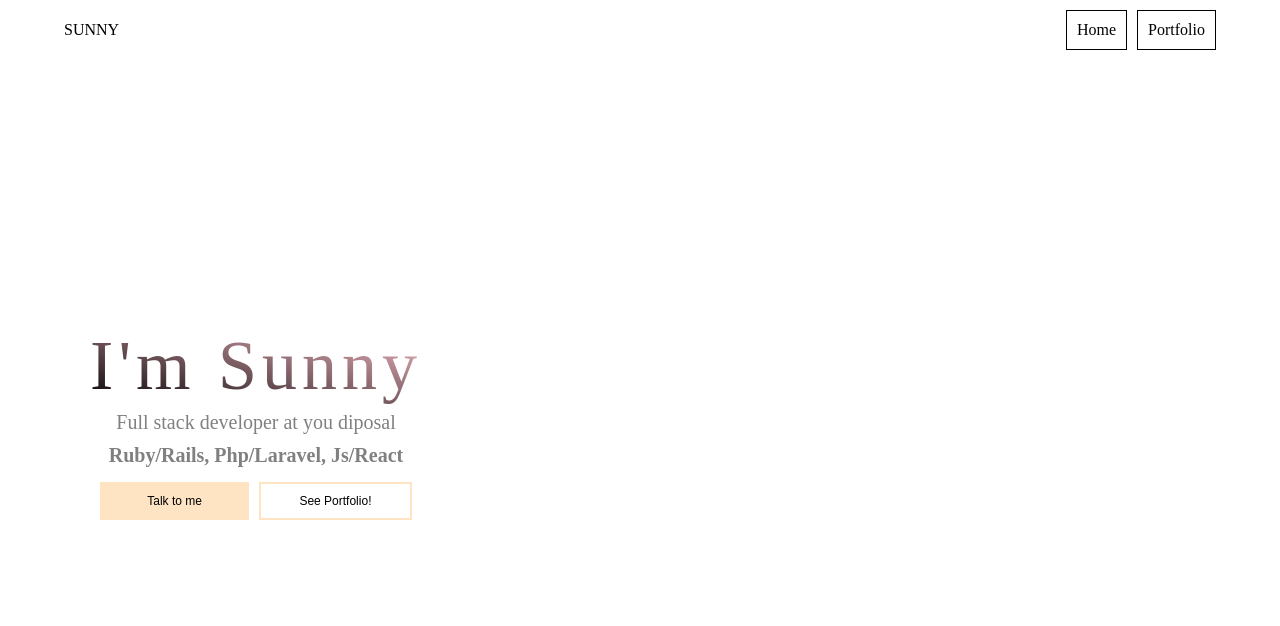
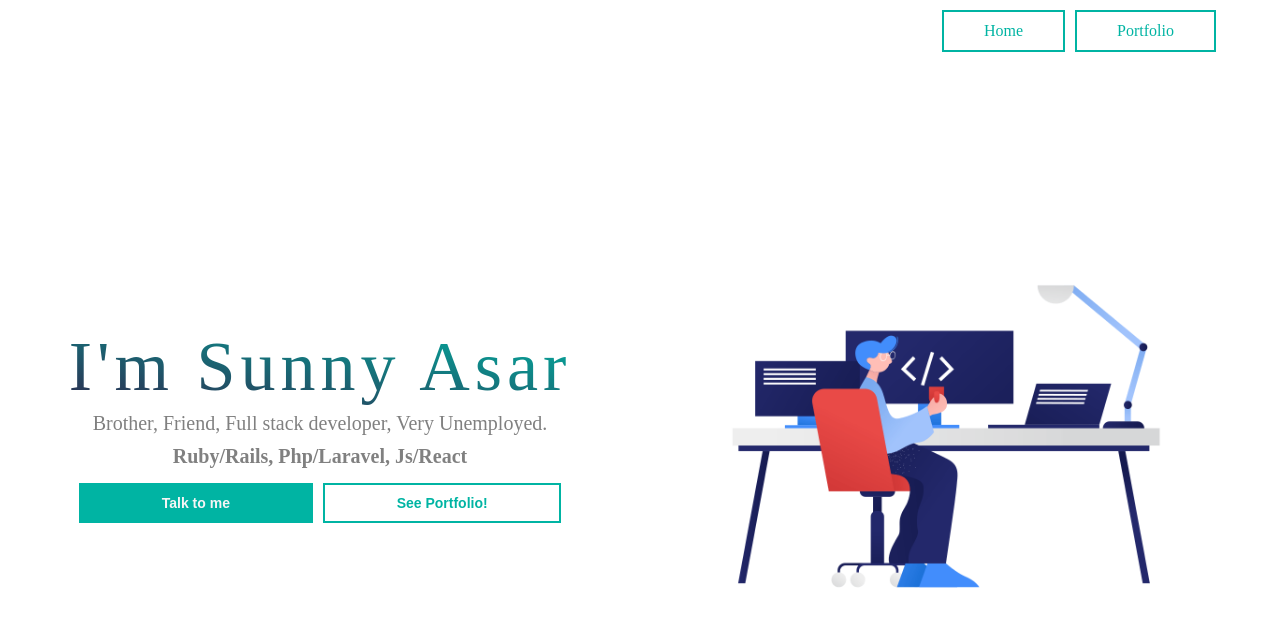
Before and after one commit to SunnyAsar/personal-site, a plain HTML site: page index.html in a window 1280 px wide. Drawn offline with Linux system fonts and the light colour scheme; a web font is replaced by a local one.

Commit message:
added new style and art to header

```diff
--- a/index.html
+++ b/index.html
@@ -12,7 +12,7 @@
 <header class="header">
   <nav class="nav-bar">
     <div class="logo">
-      SUNNY
+      <!-- SUNNY -->
     </div>
     <div class="nav-links">
       <li class="nav-link">Home</li>
@@ -23,8 +23,8 @@
 
 <main class="main-content">
   <div class="page-intro">
-    <h2>I'm Sunny</h2>
-    <p>Full stack developer at you diposal</p>
+    <h2>I'm Sunny Asar </h2>
+    <p> Brother, Friend, Full stack developer, Very Unemployed. </p>
     <h4>Ruby/Rails, Php/Laravel, Js/React  </h4>
     <div class="cta">
         <button class="talk">Talk to me</button>
--- a/styles/styles.scss
+++ b/styles/styles.scss
@@ -1,3 +1,5 @@
+$base-color: #00B4A3;
+
 *{
   padding: 0;
   margin: 0;
@@ -18,16 +20,19 @@ header nav{
   justify-content: space-between;
   align-items: center;
 
+
   .nav-links{
     display: flex;
     justify-content: space-evenly;
     list-style-type: none;
+    color: $base-color;
     .nav-link{
-      padding: 10px;
+      padding: 10px 40px;
       margin-left: 10px;
-      border: 1px solid black;
+      border: 2px solid $base-color;
       &:hover{
-
+       background: $base-color;
+       color: whitesmoke;
       }
     }
   }
@@ -39,7 +44,7 @@ header nav{
   h2{
     font-weight: lighter;
     font-size: 70px;
-    background: linear-gradient(to top right,black,pink);
+    background: linear-gradient(to top right,#2E294E,$base-color);
     -webkit-background-clip: text;
     -webkit-text-fill-color: transparent;
     letter-spacing: 5px;
@@ -61,9 +66,9 @@ header nav{
 
   .animation{
     height: 92vh;
-    width: 60%;
-    z-index: -1;
-    background: url(../media/toys.png) no-repeat center center;
+    width: 50%;
+    z-index: 1;
+    background: url(../media/clip.png) no-repeat center center;
     background-size: contain;
   }
   .cta{
@@ -72,16 +77,22 @@ header nav{
     padding: 10px;
 
 
+
     .talk{
       @extend %button;
-      background-color: bisque;
+      background-color: $base-color;
+      color: whitesmoke;
       border: none;
       margin-right: 10px;
+      font-size: 14px;
+      font-weight: 700;
     }
     .portfolio{
       @extend %button;
-      border: 2px solid bisque;
-      color:black;
+      border: 2px solid $base-color;
+      color:$base-color;
+      font-size: 14px;
+      font-weight: 700;
       background-color: transparent;
 
     }
```
Also changed, not shown: media/clip.png (added), styles/styles.css, 1 other file.
